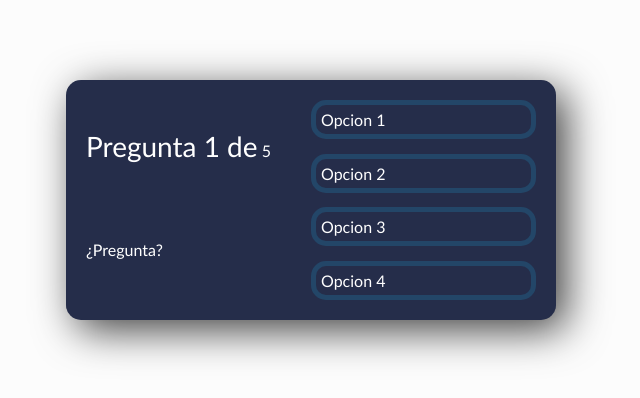
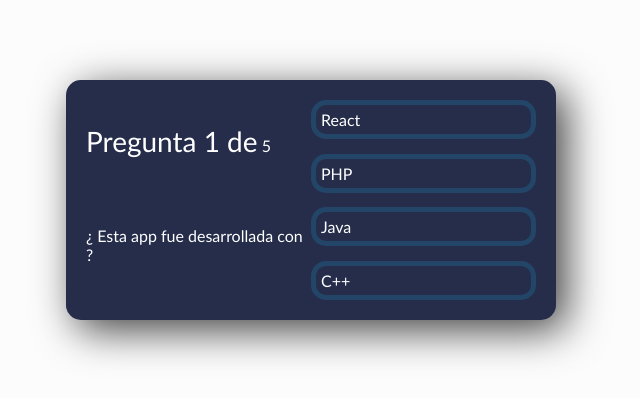
Before and after one commit to 98cordoba/quiz-app, a React (Vite) app: page / in a window 1280 px wide. Shown: the part 200-598 px from the top of the page, without its empty margins (329-969 px from the left). Built offline with nearby package versions, Linux system fonts and the light colour scheme.

Commit message:
Respuestas y marcador

```diff
--- a/src/App.jsx
+++ b/src/App.jsx
@@ -4,20 +4,42 @@
   const [currentQuestion, setCurrentQuestion] = useState(0);
   const [score, setScore] = useState(0);
   const [isFinished, setIsFinished] = useState(false);
+  function handleAnswerSubmit(isCorrect, e) {
+    // añadir puntuación
+    if (isCorrect) setScore(score + 1);
+    // añadir estilos de pregunta
+    e.target.classList.add(isCorrect ? "correct" : "incorrect");
+    // cambiar a la siguiente pregunta
+    if (currentQuestion === questions.length - 1) {
+      setIsFinished(true);
+    } else {
+      setCurrentQuestion(currentQuestion + 1);
+    }
+  }
+  if (isFinished) return(
+    <main className="app">
+      <div className="game-over">
+        <span>
+          {" "}
+          Puntuación {score} de {questions.length}{" "}
+        </span>
+        <button onClick={() => (window.location.href = "/")}>{" "}Volver a jugar</button>
+      </div>
+    </main>
+  )
   return <main className="app">
     <div className="left-side">
       <div className="number-question">
         <span> Pregunta {currentQuestion + 1} de</span> {questions.length}
       </div>
       <div className="title-question">
-        ¿Pregunta?
+        {questions[currentQuestion].question}
       </div>
     </div>
     <div className="right-side">
-      <button>Opcion 1</button>
-      <button>Opcion 2</button>
-      <button>Opcion 3</button>
-      <button>Opcion 4</button>
+      {questions[currentQuestion].options.map((answer) => (
+        <button key={answer.textAnswer} onClick={(e) => handleAnswerSubmit(answer.isCorrect, e)}>{answer.textAnswer} </button>
+      ))}
     </div>
   </main>
 }
--- a/src/questions.js
+++ b/src/questions.js
@@ -21,9 +21,9 @@
         question: "¿ Año en que se desarrollo la app ?",
         options: [
             { textAnswer: "2010", isCorrect: false},
-            { textAnswer: "2014", isCorrect: true},
+            { textAnswer: "2014", isCorrect: false},
             { textAnswer: "2018", isCorrect: false},
-            { textAnswer: "2022", isCorrect: false},
+            { textAnswer: "2022", isCorrect: true},
         ],
     },
     {
```
